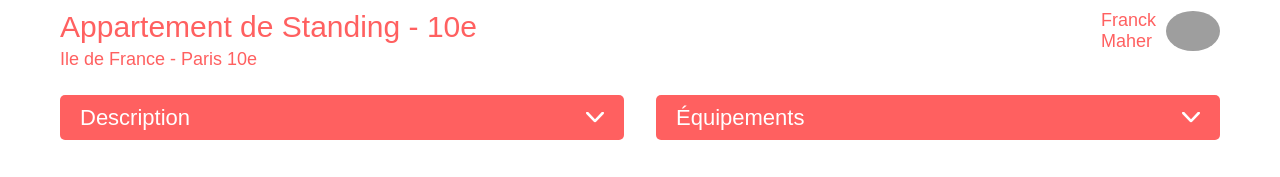
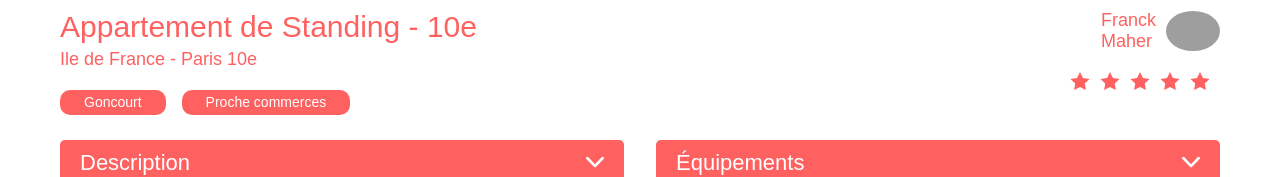
Before and after one commit to mohamedhanafi69120/kasa7, a React (Create React App) app: page /logement/0979876d in a window 1280 px wide. Shown: the part 588-765 px from the top of the page. Built offline with nearby package versions, Linux system fonts and the light colour scheme; grey boxes are pictures that could not be loaded.

Commit message:
Ajout du composant Tags et des etoiles (Stars) dans la page Logement

```diff
--- a/public/index.html
+++ b/public/index.html
@@ -2,42 +2,18 @@
 <html lang="en">
   <head>
     <meta charset="utf-8" />
-    <link rel="icon" href="%PUBLIC_URL%/favicon.ico" />
+    <link rel="icon" href="/favicon.ico" />
     <meta name="viewport" content="width=device-width, initial-scale=1" />
     <meta name="theme-color" content="#000000" />
     <meta
       name="description"
       content="Web site created using create-react-app"
     />
-    <link rel="apple-touch-icon" href="%PUBLIC_URL%/logo192.png" />
-    <!--
-      manifest.json provides metadata used when your web app is installed on a
-      user's mobile device or desktop. See https://developers.google.com/web/fundamentals/web-app-manifest/
-    -->
-    <link rel="manifest" href="%PUBLIC_URL%/manifest.json" />
-    <!--
-      Notice the use of %PUBLIC_URL% in the tags above.
-      It will be replaced with the URL of the `public` folder during the build.
-      Only files inside the `public` folder can be referenced from the HTML.
-
-      Unlike "/favicon.ico" or "favicon.ico", "%PUBLIC_URL%/favicon.ico" will
-      work correctly both with client-side routing and a non-root public URL.
-      Learn how to configure a non-root public URL by running `npm run build`.
-    -->
+    <link rel="apple-touch-icon" href="/logo192.png" />
+    <link rel="manifest" href="/manifest.json" />
     <title>React App</title>
   </head>
   <body>
-    <noscript>You need to enable JavaScript to run this app.</noscript>
     <div id="root"></div>
-    <!--
-      This HTML file is a template.
-      If you open it directly in the browser, you will see an empty page.
-
-      You can add webfonts, meta tags, or analytics to this file.
-      The build step will place the bundled scripts into the <body> tag.
-
-      To begin the development, run `npm start` or `yarn start`.
-      To create a production bundle, use `npm run build` or `yarn build`.
-    -->
   </body>
 </html>
--- a/src/components/Banner/Banner.jsx
+++ b/src/components/Banner/Banner.jsx
@@ -1,9 +1,18 @@
-const Banner = ({ imageSrc, text }) => {
+const Banner = ({ imageSrc, text, className }) => {
+  /****1-Crée un composant Banner, en utilisant une fonction fléchée (=>).
+les props (propriétés) que le composant Banner reçoit en tant qu'arguments.
+imageSrc : L'URL de l'image qui sera utilisée en arrière-plan de la bannière.
+text : Le texte qui sera affiché à l'intérieur de la bannière.
+className : Permet d'ajouter des classes CSS
+ */
   const bannerStyle = {
     backgroundImage: `linear-gradient(rgba(0, 0, 0, 0.25), rgba(0, 0, 0, 0.25)), url(${imageSrc})`,
   };
+  /**: j'ai Crée un objet bannerStyle qui contient les styles CSS que nous voulons appliquer à la bannière,
+un effet de dégradé transparent (une couche sombre) sur l'image pour rendre le texte plus lisible.
+ */
   return (
-    <div className="banner" style={bannerStyle}>
+    <div className={`banner ${className}`} style={bannerStyle}>
       <h1>{text}</h1>
     </div>
   );
--- a/src/components/Banner/Banner.scss
+++ b/src/components/Banner/Banner.scss
@@ -23,6 +23,10 @@ h1 {
     justify-content: flex-start;
   }
 
+  .banner-about {
+    height: 250px;
+  }
+
   .banner h1 {
     font-size: 24px;
     margin-left: 20px;
--- a/src/components/Cards/Card.jsx
+++ b/src/components/Cards/Card.jsx
@@ -1,6 +1,12 @@
 import { Link } from "react-router-dom";
+/********************import Link permet de créer un lien de navigation interne
+ * à l'application sans recharger la page entière, ce qui rend la navigation
+ *  fluide dans une application React. */
 
 const Card = ({ item }) => {
+  /***Card est un composant fonctionnel qui reçoit une prop
+   * appelée item. Cette prop est un objet contenant les informations de l'élément à afficher
+   * (comme l'id, le titre, et l'image de couverture).** */
   return (
     <article className="card">
       <Link to={`/logement/${item.id}`} className="card-link">
--- a/src/components/Host/Host.jsx
+++ b/src/components/Host/Host.jsx
@@ -1,4 +1,6 @@
-const Host = ({ firstName, lastName, picture }) => {
+import Stars from "../Stars";
+
+const Host = ({ rating, firstName, lastName, picture }) => {
   return (
     <div className="housing-host">
       <div className="host-info">
@@ -8,6 +10,9 @@ const Host = ({ firstName, lastName, picture }) => {
         </div>
         <img className="host-img" src={picture} alt="host" />
       </div>
+      <div className="host-rating">
+        <Stars rating={rating} />
+      </div>
     </div>
   );
 };
--- /dev/null
+++ b/src/components/Stars.jsx
@@ -0,0 +1,16 @@
+import colorIcon from "../assets/images/colored-rating-icon.svg";
+import transparentIcon from "../assets/images/transparent-rating-icon.svg";
+
+// creation array de 5 elements de valeurs undefined
+const starArray = Array(5).fill();
+
+const FilledStar = () => <img src={colorIcon} className="rating-icon" alt="filled-star" />;
+
+const EmptyStar = () => <img src={transparentIcon} className="rating-icon" alt="empty-star" />;
+
+const Star = ({ index, rating }) =>
+  index < rating ? <FilledStar key={index} /> : <EmptyStar key={index} />;
+
+export default function Stars({ rating }) {
+  return starArray.map((_, index) => <Star key={index} index={index} rating={rating} />);
+}
--- /dev/null
+++ b/src/components/Tags/Tags.jsx
@@ -0,0 +1,16 @@
+// Correction de l'import pour utiliser le fichier SCSS
+import "./Tags.scss";
+
+const Tags = ({ tags }) => {
+  return (
+    <div className="housing-tags">
+      {tags.map((tag, tagIndex) => (
+        <p key={tagIndex} className="tag">
+          {tag}
+        </p>
+      ))}
+    </div>
+  );
+};
+
+export default Tags;
--- /dev/null
+++ b/src/components/Tags/Tags.scss
@@ -0,0 +1,29 @@
+// Import des variables si elles ne sont pas déjà incluses
+@import "../../sass/utils/variables";
+
+.housing-tags {
+  display: flex;
+  gap: 1rem;
+}
+
+.tag {
+  width: auto;
+  height: 25px;
+  background-color: $primary-color; // Utilisation de la variable
+  color: $secondary-color; // Utilisation de la variable
+  font-size: 14px;
+  font-weight: 500;
+  border-radius: 10px;
+  text-align: center;
+  padding: 4px 24px;
+  margin-top: 20px;
+}
+
+@media screen and (max-width: 768px) {
+  .tag {
+    font-size: 12px;
+  }
+  .housing-tags {
+    flex-wrap: wrap;
+  }
+}
--- a/src/pages/Logement/Logement.jsx
+++ b/src/pages/Logement/Logement.jsx
@@ -6,6 +6,7 @@ import Collapse from "../../components/Collapse/Collapse";
 import ItemsData from "../../data/data.json";
 import Slideshow from "../../components/Slideshow/Slideshow";
 import Host from "../../components/Host/Host";
+import Tags from "../../components/Tags/Tags"; // Assurez-vous que cet import est présent
 
 const Logement = () => {
   const { id } = useParams(); /* Récupérer l'ID de l'article depuis l'URL */
@@ -27,6 +28,7 @@ const Logement = () => {
   const {
     pictures,
     rating,
+    tags,
     description,
     equipments,
     title,
@@ -44,6 +46,7 @@ const Logement = () => {
           <div className="housing-info">
             <h1 className="housing-title">{title}</h1>
             <p className="housing-location">{location}</p>
+            <Tags tags={tags} />
           </div>
           <Host
             rating={rating}
```
Also changed, not shown: public/logo192.png (added).
